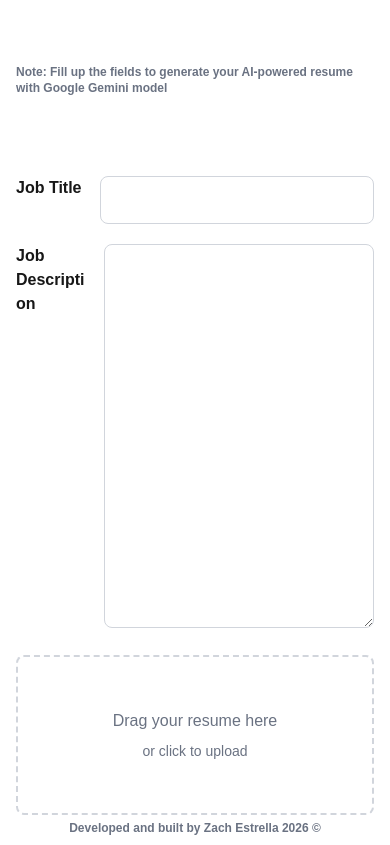
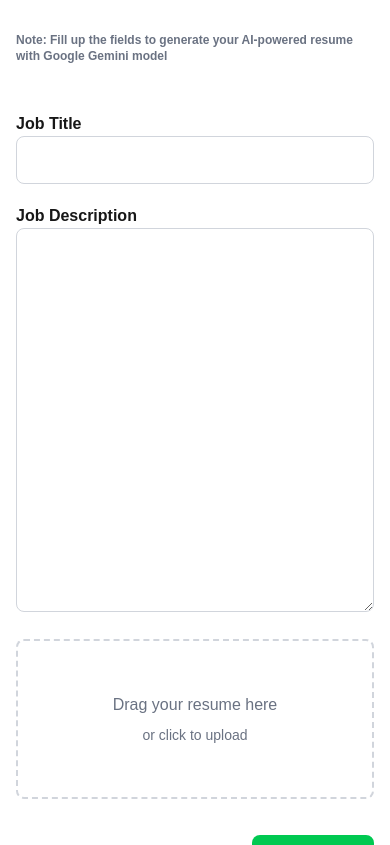
Before and after one commit to zachgse/resume-analyzer, a Next.js app: page / in a window 390 px wide. Shown: the top 845 px of the page. Built offline with nearby package versions, Linux system fonts and the light colour scheme.

Commit message:
Fix mobile view

```diff
--- a/app/components/Footer.tsx
+++ b/app/components/Footer.tsx
@@ -1,6 +1,6 @@
 const Footer = () => {
     return (
-        <div className="absolute bottom-2 text-gray-500 flex items-center justify-center w-full">
+        <div className="md:absolute relative bottom-2 text-gray-500 flex items-center justify-center w-full">
             <p className="text-xs font-semibold">Developed and built by Zach Estrella {new Date().getFullYear()} ©</p>
         </div>
     )
--- a/app/components/form/InitialForm.tsx
+++ b/app/components/form/InitialForm.tsx
@@ -92,15 +92,15 @@ const InitialForm = ({
 
     return (
         <form onSubmit={handleSubmit(submitHandler)}
-            className="lg:w-3/5 md:w-4/5 w-full">
-            <p className="font-semibold text-gray-500 text-xs mb-12 md:mt-0 mt-12 md:p-0 p-4">Note: Fill up the fields to generate your AI-powered resume with Google Gemini model</p>
+            className="lg:w-3/5 md:w-4/5 w-full md:mb-0 mb-24">
+            <p className="font-semibold text-gray-500 text-xs my-4 md:p-0 p-4">Note: Fill up the fields to generate your AI-powered resume with Google Gemini model</p>
             <div className="grid md:grid-cols-2 grid-cols-1 md:gap-12 gap-4 md:p-0 p-4">
                 <div className="flex flex-col space-y-4">
-                    <div className="w-full flex items-start gap-4">
-                        <div className="w-1/5">
+                    <div className="w-full flex md:flex-row flex-col items-start md:gap-4 gap-0">
+                        <div className="md:w-1/5 w-full">
                             <p className="font-semibold break-words">Job Title</p>
                         </div>
-                        <div className="w-4/5">
+                        <div className="md:w-4/5 w-full">
                             <input {...register("title")}
                                 type="text" className={clsx("w-full h-12 border rounded-lg p-4",
                                                         errors.title
@@ -111,11 +111,11 @@ const InitialForm = ({
                         </div>
                     </div>
 
-                    <div className="w-full flex items-start gap-4">
-                        <div className="w-1/5">
+                    <div className="w-full flex md:flex-row flex-col items-start md:gap-4 gap-0">
+                        <div className="md:w-1/5 w-full">
                             <p className="font-semibold break-words">Job Description</p>
                         </div>
-                        <div className="w-4/5">
+                        <div className="md:w-4/5 w-full">
                             <textarea {...register("jobDescription")}
                                         className={clsx("w-full h-96 border rounded-lg p-4",
                                                         errors.jobDescription
```
